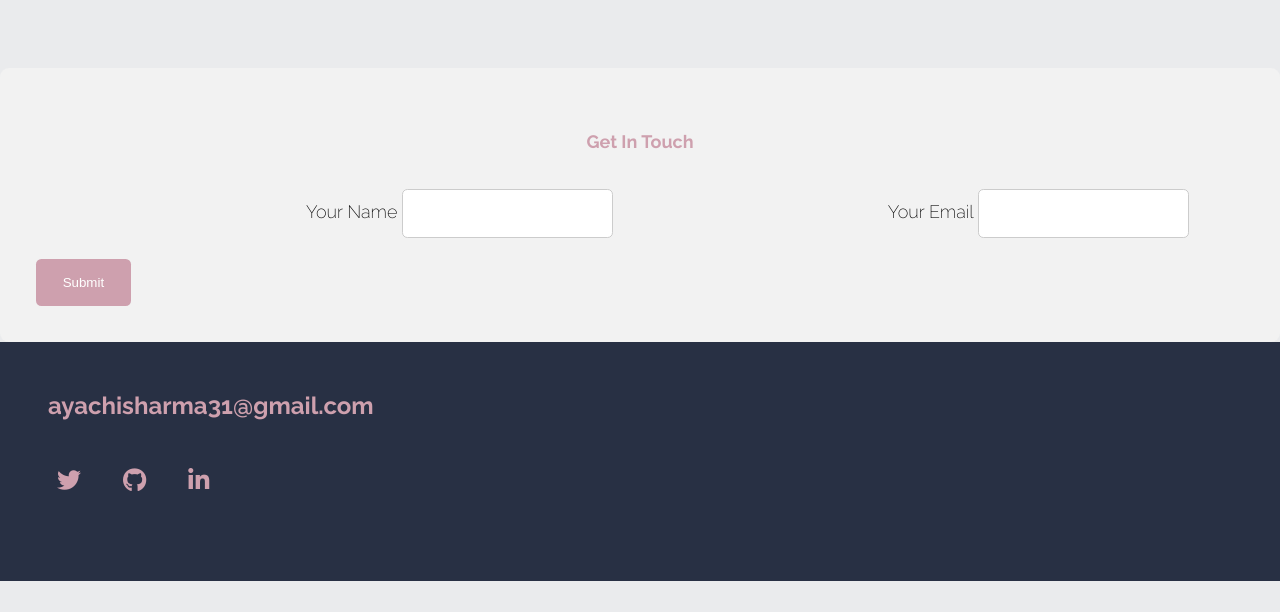
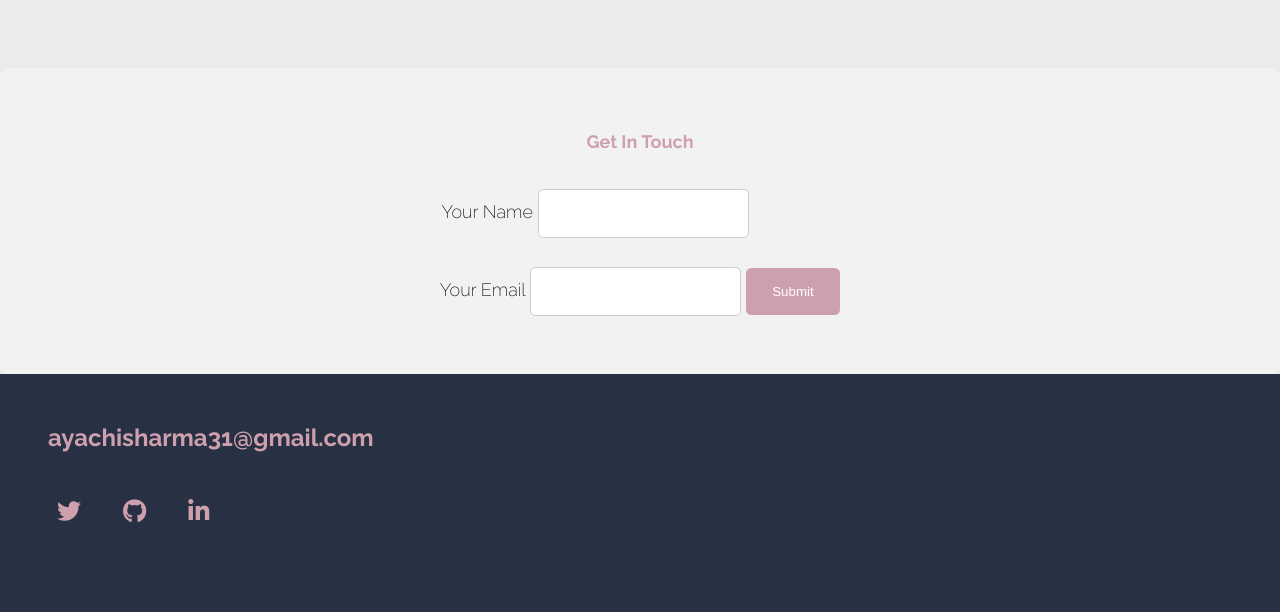
Before and after one commit to ayachish/portfolio-website, a plain HTML site: page index.html in a window 1280 px wide. Shown: the part 1728-2340 px from the top of the page. Before the commit the page ends 2309 px from the top, so only its background shows below. Drawn offline with Linux system fonts and the light colour scheme.

Commit message:
changed form position

```diff
--- a/css/style.css
+++ b/css/style.css
@@ -294,5 +294,9 @@ header {
 }
 
 .nameform {
-    margin-left: 15em;
+    text-align: center;
+    margin-right: 5em;
 }
+.emailform {
+    text-align: center;
+}
--- a/index.html
+++ b/index.html
@@ -79,14 +79,16 @@
         <h4 class="center">Get In Touch</h4>
         <div class="align-center">
             <form  action="action_page.php">
-
-            <label class="nameform" for="name">Your Name</label>
+        <div class="nameform">
+            <label  for="name">Your Name</label>
             <input type="text" id="fname" name="Your Name">
-
-            <label class="nameform" for="email">Your Email</label>
+        </div>
+        <div class="emailform">
+            <label for="email">Your Email</label>
             <input type="text" id="email-id" name="_replyto">
 
             <input type="submit" value="Submit">
+        </div>
 
             </form>
     </div>
```
